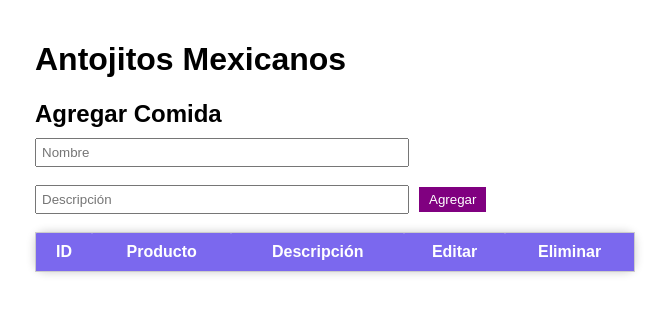
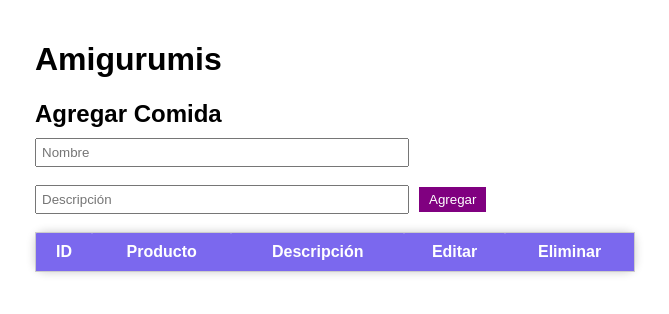
Before and after one commit to JoahanOrtega/negocios_electronicos, a React (Create React App) app: page / in a window 1280 px wide. Shown: the top 314 px of the page, without its empty margins (305-974 px from the left). Built offline with nearby package versions, Linux system fonts and the light colour scheme.

Commit message:
modificacion titulo

```diff
--- a/src/App.js
+++ b/src/App.js
@@ -38,7 +38,7 @@ function App() {
   //CRUD
   return (
     <div className="container">
-      <h1>Antojitos Mexicanos</h1>
+      <h1>Amigurumis</h1>
       <Form onSubmit={handleAdd} /> {/* Formulario para agregar nuevos elementos */}
       <List data={data} onDelete={handleDelete} onUpdate={handleUpdate} /> {/* Lista de elementos con capacidad de edición y eliminación */}
     </div>
```
